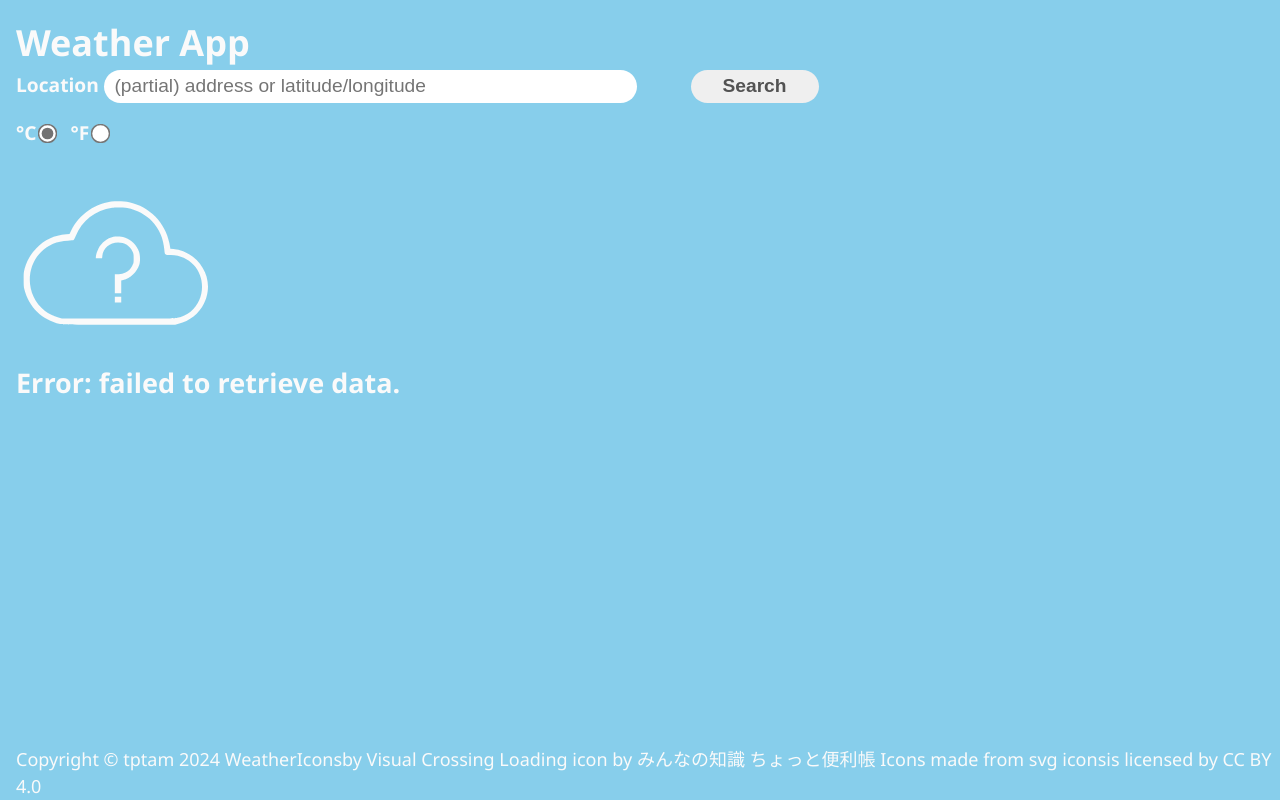
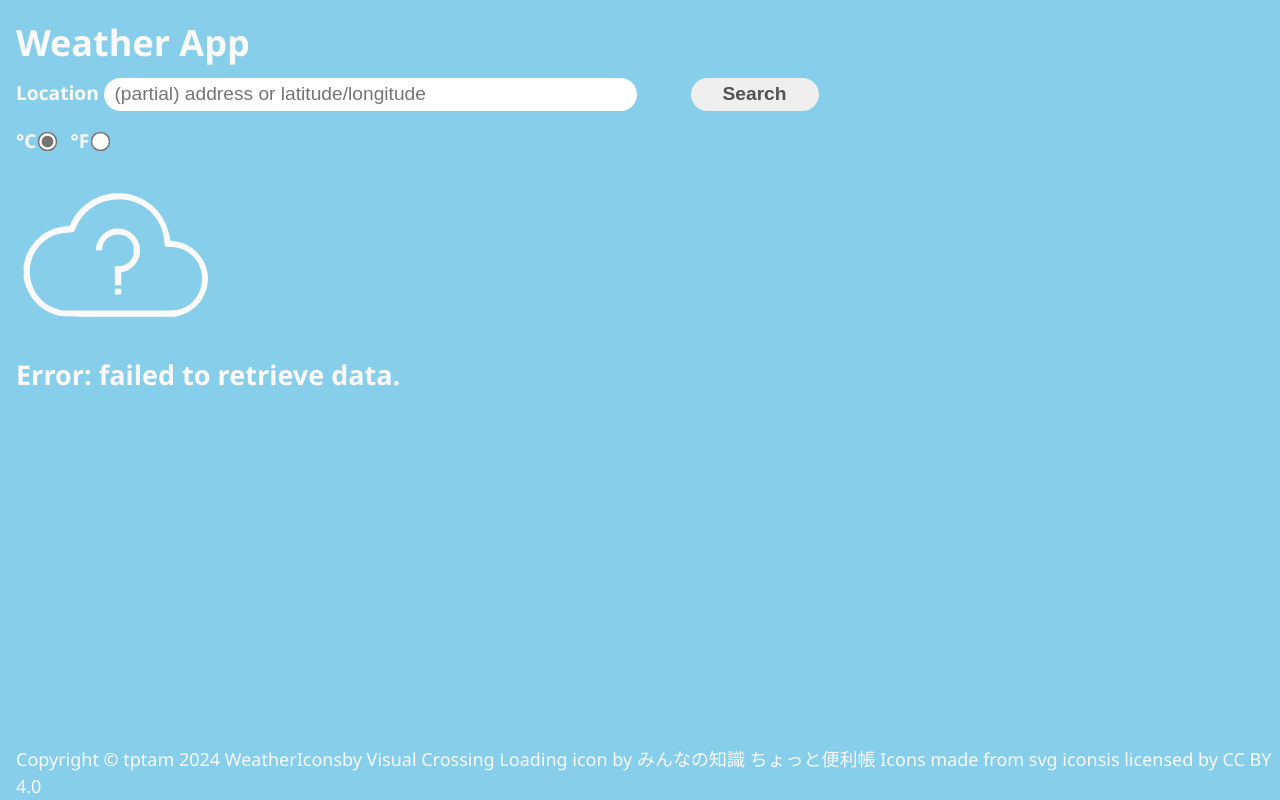
Before and after one commit to tptam/odin-weather-app, a plain HTML site: page index.html in a window 1280 px wide. Drawn offline with nearby package versions, Linux system fonts and the light colour scheme.

Commit message:
Add header style

```diff
--- a/style.css
+++ b/style.css
@@ -66,6 +66,8 @@ body[data-sky="orange"] {
 header {
     position: sticky;
     top: 0;
+    display: grid;
+    gap: var(--half-gutter);
 }
 
 footer {
@@ -108,8 +110,8 @@ button {
 }
 
 fieldset {
+    padding-top: var(--half-gutter);
     border: none;
-    padding: var(--gutter) 0;
     display: grid;
     grid-auto-flow: column;
     justify-content: flex-start;
```
